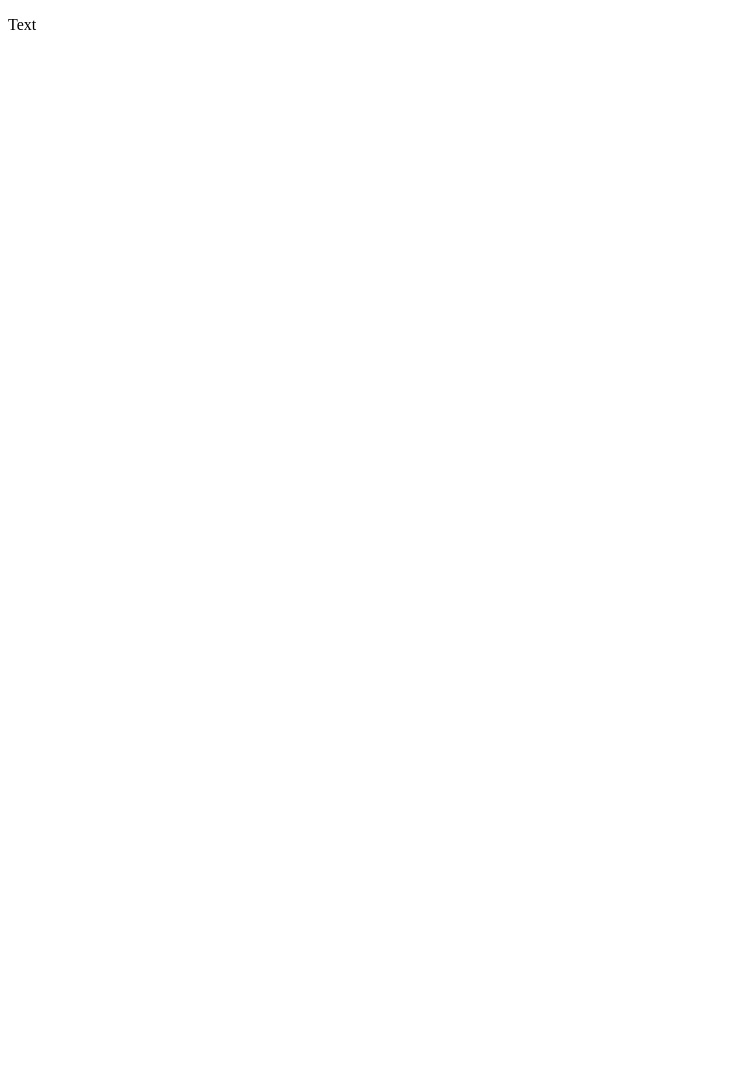
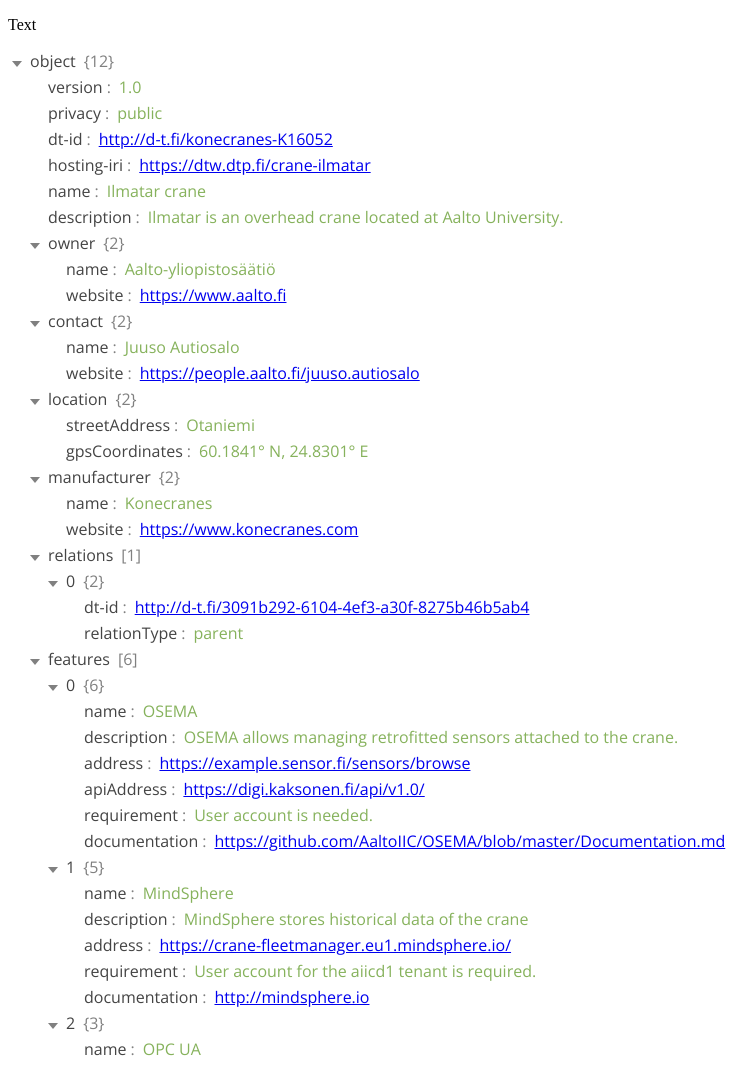
Before and after one commit to twinbase/twinbase, a plain HTML site: page crane-ilmatar/index.html in a window 1280 px wide. Shown: the top 1065 px of the page, without its empty margins (0-732 px from the left). Before the commit the page ends 800 px from the top, so only its background shows below. Drawn offline with nearby package versions, Linux system fonts and the light colour scheme.

Commit message:
Update name of source file to index.json

```diff
--- a/crane-ilmatar/index.html
+++ b/crane-ilmatar/index.html
@@ -13,7 +13,7 @@
 
   <script type="text/javascript" src="jsonview.bundle.js"></script>
   <script type="text/javascript">
-    fetch('example2.json')
+    fetch('index.json')
     .then((res)=> {
       return res.text();
     })
```
